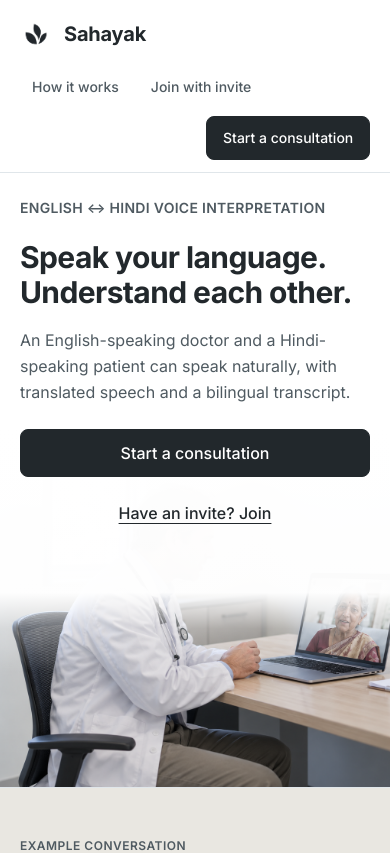
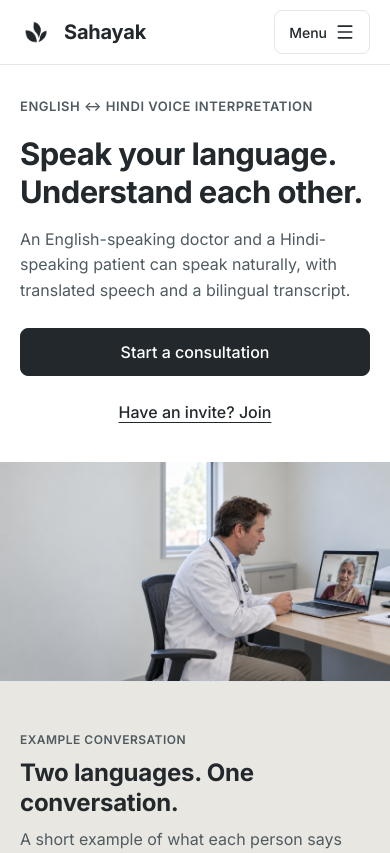
Before and after one commit to Meg-hanaa/Sahayak, a React (Vite) app in the folder frontend/: page / in a window 390 px wide. Shown: the top 853 px of the page. Built offline with nearby package versions, Linux system fonts and the light colour scheme.

Commit message:
fix(frontend): improve Phase 2 mobile navigation and hero responsiveness

```diff
--- a/frontend/src/pages/HomePage.css
+++ b/frontend/src/pages/HomePage.css
@@ -77,7 +77,7 @@
 }
 
 /* --------------------------------------------------------------------------
-   Header & Navigation (Full-width, Sticky, Compact ~72-80px tall)
+   Header & Navigation (Full-width, Sticky, 64-72px on Mobile, 72-80px on Desktop)
    -------------------------------------------------------------------------- */
 .sahayak-header {
   width: 100%;
@@ -106,7 +106,13 @@
   align-items: center;
   justify-content: space-between;
   gap: var(--space-4);
+  min-height: 64px;
+}
+
+@media (min-width: 768px) {
+  .sahayak-header__inner {
     min-height: 72px;
+  }
 }
 
 @media (min-width: 1024px) {
@@ -145,10 +151,23 @@
   color: var(--color-midnight);
 }
 
-.sahayak-nav {
+/* Desktop Navigation (Only shown when items fit comfortably on one row >=768px) */
+.sahayak-nav--desktop {
+  display: none;
+}
+
+@media (min-width: 768px) {
+  .sahayak-nav--desktop {
     display: flex;
     align-items: center;
+    gap: var(--space-2);
+  }
+}
+
+@media (min-width: 1024px) {
+  .sahayak-nav--desktop {
     gap: var(--space-3);
+  }
 }
 
 .sahayak-nav__link {
@@ -156,13 +175,19 @@
   align-items: center;
   justify-content: center;
   min-height: 44px;
-  padding: 0.5rem 1rem;
+  padding: 0.5rem 0.875rem;
   font-size: var(--font-size-sm);
   font-weight: var(--font-weight-medium);
   color: var(--color-text-secondary);
   text-decoration: none;
   border-radius: var(--radius-md);
   transition: color var(--transition-fast), background-color var(--transition-fast);
+}
+
+@media (min-width: 1024px) {
+  .sahayak-nav__link {
+    padding: 0.5rem 1rem;
+  }
 }
 
 .sahayak-nav__link:hover {
@@ -182,36 +207,99 @@
   font-size: var(--font-size-sm);
 }
 
-@media (max-width: 639px) {
-  .sahayak-header__inner {
-    flex-direction: column;
-    align-items: stretch;
-    padding-top: var(--space-3);
-    padding-bottom: var(--space-3);
+/* Mobile Menu Disclosure Toggle Button (<768px) */
+.sahayak-header__menu-toggle {
+  display: inline-flex;
+  align-items: center;
   gap: var(--space-2);
-    min-height: auto;
+  min-height: 44px;
+  min-width: 44px;
+  padding: 8px 14px;
+  background-color: transparent;
+  color: var(--color-midnight);
+  border: 1px solid var(--color-dust);
+  border-radius: var(--radius-md);
+  font-family: var(--font-english);
+  font-size: var(--font-size-sm);
+  font-weight: var(--font-weight-medium);
+  cursor: pointer;
+  transition: background-color var(--transition-fast), border-color var(--transition-fast);
 }
 
-  .sahayak-nav {
+.sahayak-header__menu-toggle:hover {
+  background-color: var(--color-ocean-subtle);
+  border-color: var(--color-ocean);
+}
+
+.sahayak-header__menu-toggle:focus-visible {
+  outline: var(--focus-ring);
+  outline-offset: 2px;
+}
+
+.sahayak-header__menu-icon {
+  flex-shrink: 0;
+}
+
+@media (min-width: 768px) {
+  .sahayak-header__menu-toggle {
+    display: none;
+  }
+}
+
+/* Mobile Expandable Disclosure Drawer */
+.sahayak-mobile-menu {
+  width: 100%;
+  background-color: var(--color-snow);
+  border-bottom: 1px solid var(--color-dust);
+  padding: var(--space-3) 0 var(--space-5);
+  box-shadow: 0 4px 14px rgba(34, 40, 44, 0.08);
+}
+
+.sahayak-mobile-menu[hidden] {
+  display: none;
+}
+
+@media (min-width: 768px) {
+  .sahayak-mobile-menu {
+    display: none !important;
+  }
+}
+
+.sahayak-mobile-menu__nav {
+  display: flex;
+  flex-direction: column;
+  gap: var(--space-2);
+  padding-inline: clamp(20px, 4vw, 80px);
+}
+
+.sahayak-mobile-menu__link {
   display: flex;
   align-items: center;
-    flex-wrap: wrap;
-    gap: var(--space-2);
-    width: 100%;
+  min-height: 48px;
+  padding: 0 var(--space-3);
+  font-size: var(--font-size-base);
+  font-weight: var(--font-weight-medium);
+  color: var(--color-midnight);
+  text-decoration: none;
+  border-radius: var(--radius-md);
+  transition: background-color var(--transition-fast);
 }
 
-  .sahayak-nav__link {
-    min-height: 44px;
-    padding: 0.5rem 0.75rem;
-    font-size: var(--font-size-sm);
+.sahayak-mobile-menu__link:hover {
+  background-color: var(--color-ocean-subtle);
 }
 
-  .sahayak-nav__action {
-    min-height: 44px;
-    padding: 0.5rem 1rem;
-    font-size: var(--font-size-sm);
-    margin-left: auto;
+.sahayak-mobile-menu__link:focus-visible {
+  outline: var(--focus-ring);
+  outline-offset: 2px;
 }
+
+.sahayak-mobile-menu__action {
+  margin-top: var(--space-2);
+  width: 100%;
+  min-height: 48px;
+  justify-content: center;
+  font-size: var(--font-size-base);
 }
 
 /* --------------------------------------------------------------------------
@@ -245,7 +333,9 @@
 }
 
 /* --------------------------------------------------------------------------
-   Hero Section - One Integrated Photographic Surface with Parallax
+   Hero Section - Responsive Photographic Surface
+   Desktop: Photographic background with restrained scrim
+   Mobile: Content in normal flow on solid background with edge-to-edge image below
    -------------------------------------------------------------------------- */
 .sahayak-hero-section {
   position: relative;
@@ -255,8 +345,14 @@
   overflow: hidden;
 }
 
-/* Photographic Backdrop Layer */
+/* Photographic Backdrop Layer (Desktop only) */
 .sahayak-hero-backdrop {
+  display: none;
+}
+
+@media (min-width: 768px) {
+  .sahayak-hero-backdrop {
+    display: block;
     position: absolute;
     inset: 0;
     width: 100%;
@@ -271,20 +367,22 @@
     width: 100%;
     height: 100%;
     object-fit: cover;
-  object-position: 85% center;
-}
-
-/* Desktop Parallax: 32px vertical overscan prevents empty edges during translation */
-@media (min-width: 1024px) {
-  .sahayak-hero-backdrop__image {
-    height: calc(100% + 32px);
-    top: -16px;
-    position: relative;
-    will-change: transform;
+    object-position: 85% 22%; /* Breathing room above doctor's head while keeping laptop visible */
   }
 }
 
-/* Restrained Readability Scrim (Neutral white fade, not decorative brand tint) */
+/* Desktop Parallax (>=1024px) */
+@media (min-width: 1024px) {
+  .sahayak-hero-backdrop__image {
+    height: calc(100% + 40px);
+    top: -20px;
+    position: relative;
+    will-change: transform;
+    object-position: 85% 24%;
+  }
+}
+
+/* Desktop Scrim - High contrast behind text, fades before doctor/laptop */
 .sahayak-hero-backdrop__scrim {
   position: absolute;
   inset: 0;
@@ -292,22 +390,30 @@
   background: linear-gradient(
     to right,
     rgba(255, 255, 255, 0.98) 0%,
-    rgba(255, 255, 255, 0.94) 38%,
-    rgba(255, 255, 255, 0.5) 54%,
-    rgba(255, 255, 255, 0) 72%
+    rgba(255, 255, 255, 0.92) 34%,
+    rgba(255, 255, 255, 0.35) 46%,
+    rgba(255, 255, 255, 0) 58%
   );
 }
 
-/* Hero Content Wrapper in Normal Document Flow */
+/* Hero Content Wrapper */
 .sahayak-hero-inner {
   position: relative;
   z-index: 1;
   display: flex;
   flex-direction: column;
   justify-content: center;
+  min-height: auto;
+  padding-top: var(--space-8);
+  padding-bottom: 0;
+}
+
+@media (min-width: 768px) {
+  .sahayak-hero-inner {
     min-height: 480px;
-  padding-top: var(--space-8);
-  padding-bottom: var(--space-8);
+    padding-top: var(--space-10);
+    padding-bottom: var(--space-10);
+  }
 }
 
 @media (min-width: 1024px) {
@@ -318,12 +424,20 @@
   }
 }
 
-/* Hero Copy Area (Kept to Left Side: ~560-600px Wide) */
+/* Hero Content Container */
 .sahayak-hero-content {
-  max-width: 580px;
+  width: 100%;
+  max-width: 100%;
   display: flex;
   flex-direction: column;
   gap: var(--space-4);
+  margin-bottom: 0;
+}
+
+@media (min-width: 768px) {
+  .sahayak-hero-content {
+    max-width: 580px; /* ~560-600px desktop constraint */
+  }
 }
 
 /* --------------------------------------------------------------------------
@@ -371,19 +485,26 @@
 
 /* Quiet Text Eyebrow (Not a prominent rounded badge) */
 .sahayak-hero-eyebrow {
-  font-size: var(--font-size-sm);
+  font-size: 0.8125rem; /* ~13px */
   font-weight: var(--font-weight-semibold);
-  letter-spacing: 0.02em;
+  letter-spacing: 0.04em;
   color: var(--color-text-secondary);
   text-transform: uppercase;
   margin-bottom: var(--space-1);
+  line-height: 1.4;
+}
+
+@media (min-width: 768px) {
+  .sahayak-hero-eyebrow {
+    font-size: var(--font-size-sm);
+  }
 }
 
 /* Hero Heading */
 .sahayak-hero-heading {
-  font-size: 1.875rem; /* ~30px on mobile */
+  font-size: 1.9375rem; /* ~31px (30-32px on mobile) */
   font-weight: var(--font-weight-bold);
-  line-height: 1.18;
+  line-height: 1.22;
   letter-spacing: -0.02em;
   color: var(--color-midnight);
 }
@@ -391,6 +512,7 @@
 @media (min-width: 768px) {
   .sahayak-hero-heading {
     font-size: 2.25rem; /* 36px on tablet */
+    line-height: 1.18;
   }
 }
 
@@ -401,26 +523,27 @@
 }
 
 .sahayak-hero-heading-break {
-  display: block;
+  display: inline;
 }
 
-@media (max-width: 520px) {
+@media (min-width: 768px) {
   .sahayak-hero-heading-break {
-    display: inline;
+    display: block;
   }
 }
 
 /* Hero Description */
 .sahayak-hero-description {
-  font-size: var(--font-size-base);
-  line-height: var(--line-height-relaxed);
+  font-size: 1rem; /* 16px on mobile */
+  line-height: 1.6;
   color: var(--color-text-secondary);
-  max-width: 580px;
+  max-width: 50ch; /* ~48-52 characters per line */
 }
 
 @media (min-width: 768px) {
   .sahayak-hero-description {
-    font-size: 1.125rem; /* 18px */
+    font-size: 1.125rem; /* 18px on tablet/desktop */
+    line-height: var(--line-height-relaxed);
   }
 }
 
@@ -429,22 +552,31 @@
   display: flex;
   flex-direction: column;
   align-items: stretch;
-  gap: var(--space-3);
+  gap: 14px; /* ~12-16px */
   margin-top: var(--space-2);
 }
 
-@media (min-width: 480px) {
+@media (min-width: 768px) {
   .sahayak-hero-actions {
     flex-direction: row;
     align-items: center;
+    gap: var(--space-4);
   }
 }
 
 .sahayak-hero-btn {
+  width: 100%;
   min-height: 48px;
   padding: 0.75rem 1.5rem;
   font-size: var(--font-size-base);
+  justify-content: center;
   text-align: center;
+}
+
+@media (min-width: 768px) {
+  .sahayak-hero-btn {
+    width: auto;
+  }
 }
 
 .sahayak-hero-secondary-link {
@@ -456,10 +588,17 @@
   color: var(--color-midnight);
   text-decoration: underline;
   text-underline-offset: 4px;
-  min-height: 48px;
+  min-height: 44px;
   padding: 0.5rem 1rem;
   border-radius: var(--radius-sm);
+  text-align: center;
   transition: color var(--transition-fast), background-color var(--transition-fast);
+}
+
+@media (min-width: 768px) {
+  .sahayak-hero-secondary-link {
+    text-align: left;
+  }
 }
 
 .sahayak-hero-secondary-link:hover {
@@ -472,48 +611,28 @@
   outline-offset: 2px;
 }
 
-/* Mobile Hero Adjustments (<768px) */
-@media (max-width: 767px) {
-  .sahayak-hero-section {
-    background-color: var(--color-snow);
+/* Mobile Edge-to-Edge Photograph (Shown only on mobile <768px directly below actions) */
+.sahayak-hero-mobile-image-wrap {
+  display: block;
+  width: 100%;
+  margin-top: 28px; /* ~24-32px between final action and photograph */
+  line-height: 0;
+  overflow: hidden;
 }
 
-  .sahayak-hero-backdrop {
-    position: absolute;
-    left: 0;
-    right: 0;
-    bottom: 0;
-    height: 360px;
-    top: auto;
+.sahayak-hero-mobile-image {
+  display: block;
+  width: 100%;
+  height: auto;
+  object-fit: contain;
+  border: none;
+  border-radius: 0;
+  box-shadow: none;
 }
 
-  .sahayak-hero-backdrop__image {
-    width: 100%;
-    height: 100%;
-    object-fit: cover;
-    object-position: 88% 85%;
-  }
-
-  .sahayak-hero-backdrop__scrim {
-    position: absolute;
-    inset: 0;
-    background: linear-gradient(
-      to bottom,
-      rgba(255, 255, 255, 1) 0%,
-      rgba(255, 255, 255, 0.98) 46%,
-      rgba(255, 255, 255, 0.3) 56%,
-      rgba(255, 255, 255, 0) 68%
-    );
-  }
-
-  .sahayak-hero-inner {
-    min-height: auto;
-    padding-top: var(--space-6);
-    padding-bottom: 0;
-  }
-
-  .sahayak-hero-content {
-    margin-bottom: 250px; /* Clear photographic window displaying doctor & patient */
+@media (min-width: 768px) {
+  .sahayak-hero-mobile-image-wrap {
+    display: none;
   }
 }
 
--- a/frontend/src/pages/HomePage.tsx
+++ b/frontend/src/pages/HomePage.tsx
@@ -1,6 +1,6 @@
 import React, { useEffect, useRef, useState } from 'react';
 import { Link } from 'react-router-dom';
-import { Languages, ShieldCheck, FileText } from 'lucide-react';
+import { Languages, ShieldCheck, FileText, Menu, X } from 'lucide-react';
 import { ConversationExample } from '../components/ConversationExample';
 import '../components/Button.css';
 import './HomePage.css';
@@ -8,14 +8,40 @@ import './HomePage.css';
 export const HomePage: React.FC = () => {
   const [isScrolled, setIsScrolled] = useState(false);
   const [isMounted, setIsMounted] = useState(false);
+  const [isMobileMenuOpen, setIsMobileMenuOpen] = useState(false);
   const heroRef = useRef<HTMLElement | null>(null);
   const heroImageRef = useRef<HTMLImageElement | null>(null);
   const sentinelRef = useRef<HTMLDivElement | null>(null);
+  const mobileMenuToggleRef = useRef<HTMLButtonElement | null>(null);
 
   // Trigger entrance animation once on mount
   useEffect(() => {
     setIsMounted(true);
   }, []);
+
+  // Close mobile disclosure on Escape key and return focus to toggle button
+  useEffect(() => {
+    if (!isMobileMenuOpen) return;
+    const onKeyDown = (e: KeyboardEvent) => {
+      if (e.key === 'Escape') {
+        setIsMobileMenuOpen(false);
+        mobileMenuToggleRef.current?.focus();
+      }
+    };
+    window.addEventListener('keydown', onKeyDown);
+    return () => window.removeEventListener('keydown', onKeyDown);
+  }, [isMobileMenuOpen]);
+
+  // Close mobile menu if viewport widens to desktop
+  useEffect(() => {
+    const onResize = () => {
+      if (window.innerWidth >= 768 && isMobileMenuOpen) {
+        setIsMobileMenuOpen(false);
+      }
+    };
+    window.addEventListener('resize', onResize);
+    return () => window.removeEventListener('resize', onResize);
+  }, [isMobileMenuOpen]);
 
   // 1. Sticky Header IntersectionObserver Sentinel
   useEffect(() => {
@@ -139,7 +165,12 @@ export const HomePage: React.FC = () => {
       {/* Full-width Sticky Header */}
       <header className={`sahayak-header ${isScrolled ? 'sahayak-header--stuck' : ''}`}>
         <div className="sahayak-home-wrapper sahayak-header__inner">
-          <Link to="/" className="sahayak-brand" aria-label="Sahayak homepage">
+          <Link
+            to="/"
+            className="sahayak-brand"
+            aria-label="Sahayak homepage"
+            onClick={() => setIsMobileMenuOpen(false)}
+          >
             <img
               src="/images/logo.png"
               alt=""
@@ -151,7 +182,8 @@ export const HomePage: React.FC = () => {
             <span className="sahayak-brand__wordmark">Sahayak</span>
           </Link>
 
-          <nav className="sahayak-nav" aria-label="Primary navigation">
+          {/* Desktop Navigation (Only rendered when items fit comfortably) */}
+          <nav className="sahayak-nav sahayak-nav--desktop" aria-label="Primary navigation">
             <a href="#how-it-works" className="sahayak-nav__link">
               How it works
             </a>
@@ -161,6 +193,57 @@ export const HomePage: React.FC = () => {
             <Link
               to="/consultation/new"
               className="sahayak-button sahayak-button--primary sahayak-nav__action"
+            >
+              Start a consultation
+            </Link>
+          </nav>
+
+          {/* Mobile Labelled Disclosure Menu Toggle Button */}
+          <button
+            type="button"
+            ref={mobileMenuToggleRef}
+            className="sahayak-header__menu-toggle"
+            aria-expanded={isMobileMenuOpen}
+            aria-controls="sahayak-mobile-menu"
+            aria-label={isMobileMenuOpen ? 'Close navigation' : 'Open navigation'}
+            onClick={() => setIsMobileMenuOpen((prev) => !prev)}
+          >
+            <span className="sahayak-header__menu-toggle-label">
+              {isMobileMenuOpen ? 'Close' : 'Menu'}
+            </span>
+            {isMobileMenuOpen ? (
+              <X size={20} aria-hidden="true" className="sahayak-header__menu-icon" />
+            ) : (
+              <Menu size={20} aria-hidden="true" className="sahayak-header__menu-icon" />
+            )}
+          </button>
+        </div>
+
+        {/* Expandable Mobile Navigation Disclosure */}
+        <div
+          id="sahayak-mobile-menu"
+          className={`sahayak-mobile-menu ${isMobileMenuOpen ? 'sahayak-mobile-menu--open' : ''}`}
+          hidden={!isMobileMenuOpen}
+        >
+          <nav className="sahayak-mobile-menu__nav" aria-label="Mobile navigation">
+            <a
+              href="#how-it-works"
+              className="sahayak-mobile-menu__link"
+              onClick={() => setIsMobileMenuOpen(false)}
+            >
+              How it works
+            </a>
+            <Link
+              to="/join"
+              className="sahayak-mobile-menu__link"
+              onClick={() => setIsMobileMenuOpen(false)}
+            >
+              Join with invite
+            </Link>
+            <Link
+              to="/consultation/new"
+              className="sahayak-button sahayak-button--primary sahayak-mobile-menu__action"
+              onClick={() => setIsMobileMenuOpen(false)}
             >
               Start a consultation
             </Link>
@@ -176,7 +259,7 @@ export const HomePage: React.FC = () => {
           className="sahayak-hero-section"
           aria-labelledby="hero-heading"
         >
-          {/* Photographic Background Layer with Parallax Target */}
+          {/* Desktop Photographic Background Layer with Parallax Target */}
           <div className="sahayak-hero-backdrop" aria-hidden="true">
             <img
               ref={heroImageRef}
@@ -237,6 +320,16 @@ export const HomePage: React.FC = () => {
                 </Link>
               </div>
             </div>
+          </div>
+
+          {/* Mobile Edge-to-Edge Photograph (Directly beneath actions on solid background) */}
+          <div className="sahayak-hero-mobile-image-wrap">
+            <img
+              src="/images/hero-consultation.png"
+              alt="Doctor having a video consultation with a patient on a laptop"
+              className="sahayak-hero-mobile-image"
+              loading="eager"
+            />
           </div>
         </section>
 
```
Lines whose indentation alone changed are shown as unchanged.
